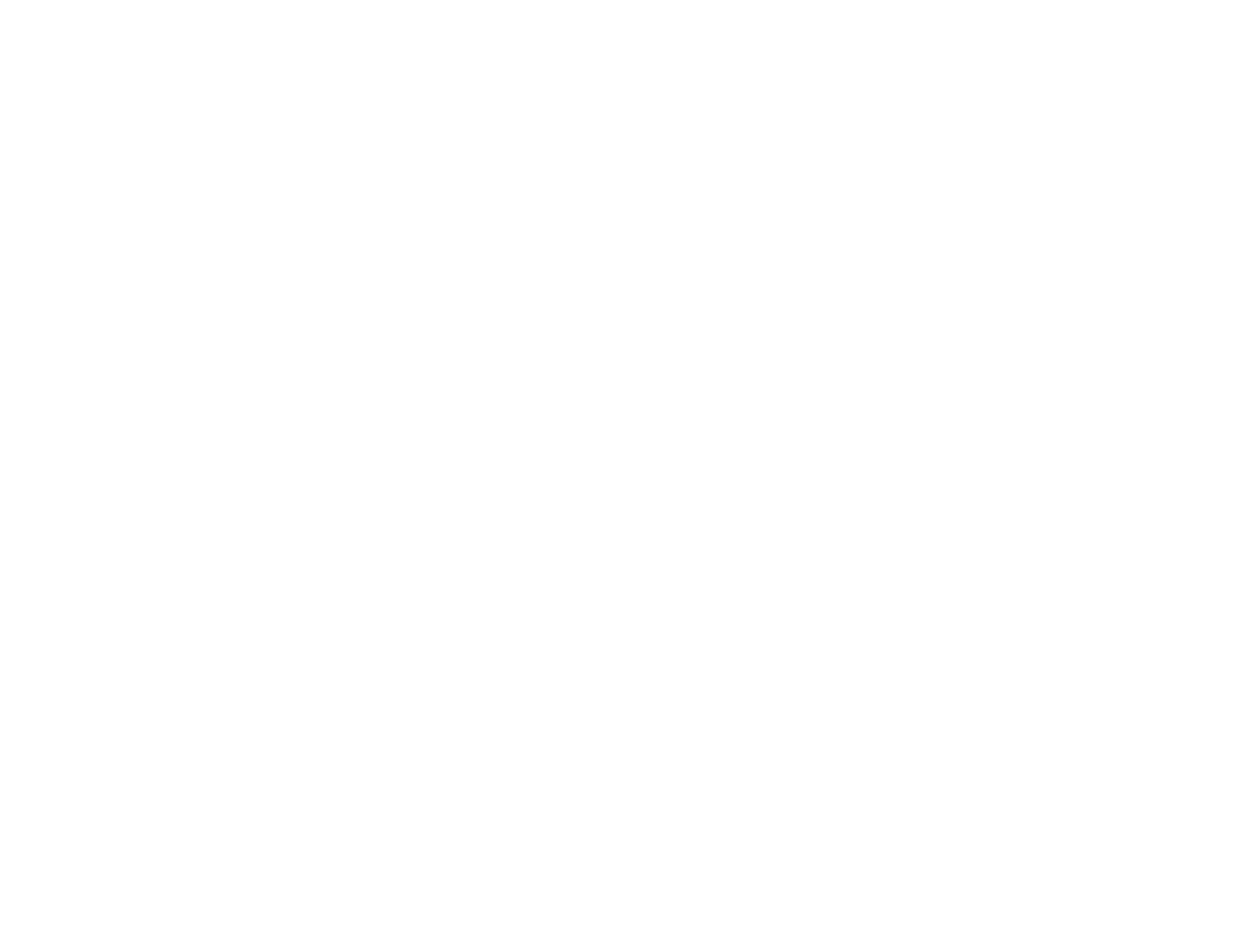
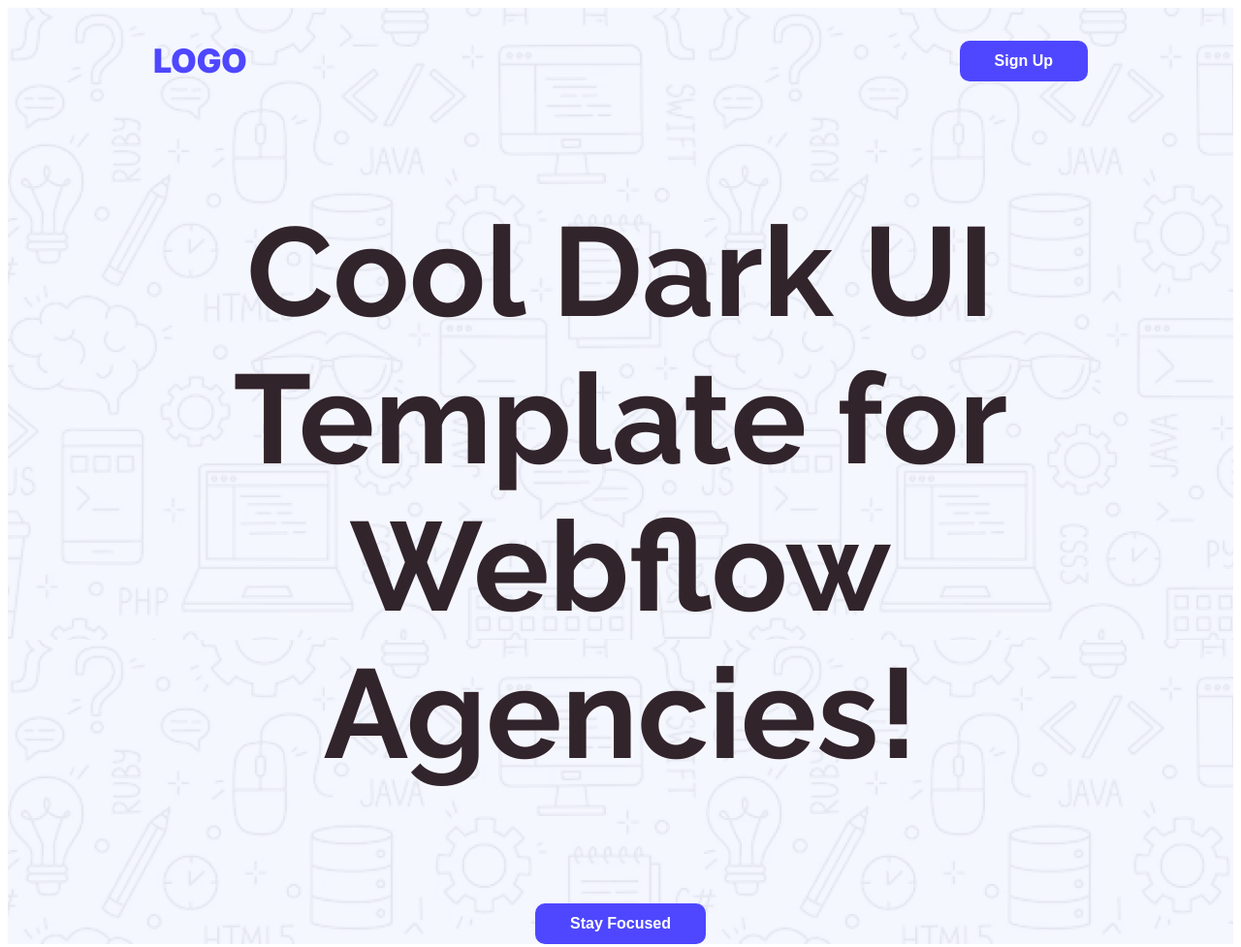
Before and after one commit to obaidul-haque51/assignment-1, a plain HTML site: page index.html in a window 1280 px wide. Shown: the whole page at 97% size. Before the commit the page ends 800 px from the top, so only its background shows below. Drawn offline with Linux system fonts and the light colour scheme.

Commit message:
added the banner file

```diff
--- a/index.html
+++ b/index.html
@@ -4,10 +4,26 @@
     <meta charset="UTF-8">
     <meta name="viewport" content="width=device-width, initial-scale=1.0">
     <title>Assignment for Milestone-1</title>
+    <link rel="preconnect" href="https://fonts.googleapis.com">
+    <link rel="preconnect" href="https://fonts.gstatic.com" crossorigin>
+    <link href="https://fonts.googleapis.com/css2?family=Raleway:ital,wght@0,100..900;1,100..900&display=swap" rel="stylesheet">
+    <link rel="preconnect" href="https://fonts.googleapis.com">
+    <link rel="preconnect" href="https://fonts.gstatic.com" crossorigin>
+    <link href="https://fonts.googleapis.com/css2?family=Inter:ital,opsz,wght@0,14..32,100..900;1,14..32,100..900&display=swap" rel="stylesheet">
+    <link rel="stylesheet" href="styles/style.css">
 </head>
 <body>
-    <header>
-
+    <header class="header">
+        <nav>
+            <h3 class="nav-title text-primary inter-normal">LOGO</h3>
+            <ul>
+                <li><a href=""><button class="btn-primary">Sign Up</button></a></li>
+            </ul>
+        </nav>
+        <div class="banner banner-title">
+                <h1 class="raleway-normal">Cool Dark UI Template for Webflow Agencies!</h1>
+                <button class="btn-primary">Stay Focused</button>
+        </div>
     </header>
     <main>
 
--- /dev/null
+++ b/styles/style.css
@@ -0,0 +1,71 @@
+
+
+.raleway-normal{
+  font-family: "Raleway", sans-serif;
+  font-optical-sizing: auto;
+  font-weight: <weight>;
+  font-style: normal;
+}
+
+.inter-normal {
+  font-family: "Inter", sans-serif;
+  font-optical-sizing: auto;
+  font-weight: <weight>;
+  font-style: normal;
+}
+  /* header */
+  .header{
+    background-image: url(../Assets/Hero-bg.png);
+  }
+
+/* Nav Style */
+ nav{
+    display: flex;
+    align-items: center;
+    justify-content: space-between;
+    margin: 0px 150px;
+ }
+ .nav-title{
+    font-weight: 900;
+    font-size: 34px;
+ }
+nav ul{
+    display: flex;
+}
+ nav ul li{
+    list-style: none;
+ }
+nav ul a{
+    font-size: 20px;
+}
+
+ /* shared style */
+ .text-primary{
+    color: #4E47FF;
+ }
+
+
+.btn-primary{
+    background-color: #4E47FF;
+    font-weight: bold;
+    font-size: 16px;
+    color: #FFFFFF;
+    padding: 12px 36px;
+    border-radius: 10px;
+    border: none;
+}
+
+.banner-title{
+    font-weight: bold;
+    font-size: 65px;
+    color: #32242B;
+    max-width: 1440px;
+    margin: 0 auto;
+}
+.banner{
+    justify-content:center;
+    align-items: center;
+    text-align: center;
+    line-height: auto;
+    max-width: 905px;
+}
```
Also changed, not shown: Assets/Hero-bg.png (added), Assets/avatar.png (added), Assets/icon-star.png (added), Assets/wc-big.png (added), Assets/wc-mini.png (added).
